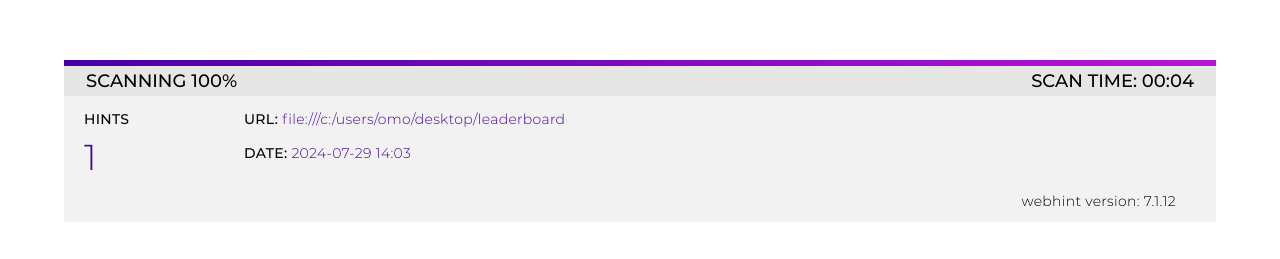
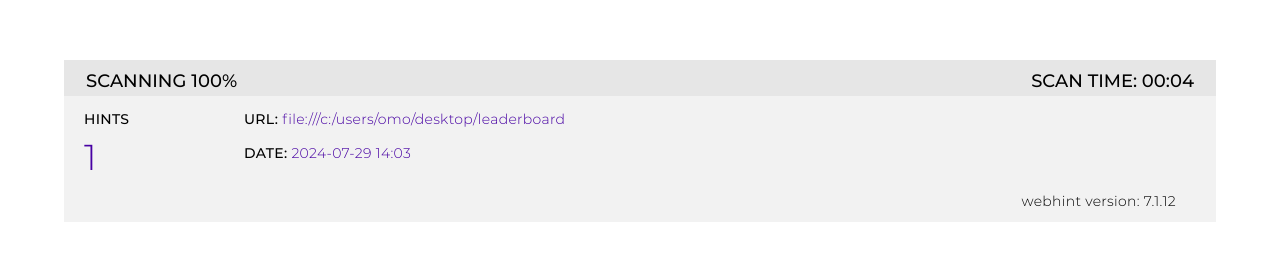
Before and after one commit to Charzy-1/leaderboard, a website built with webpack: page hint-report/file--C--Users-omo-Desktop-leaderboard.html in a window 1280 px wide. Shown: the top 259 px of the page. Built offline with nearby package versions, Linux system fonts and the light colour scheme.

Commit message:
corrected linter erros for css and html

```diff
--- a/hint-report/file--C--Users-omo-Desktop-leaderboard.html
+++ b/hint-report/file--C--Users-omo-Desktop-leaderboard.html
@@ -1332,7 +1332,7 @@ button {
     <div class="section container">
     <div class="scan-overview" data-id="1722261807718" id="main">
         <div class="scan-overview__status">
-            <div id="scan-percentage-bar" class="scan-overview__progress-bar end-animation" style="width: 100%"></div>
+            <div id="scan-percentage-bar" class="scan-overview__progress-bar end-animation"></div>
             <p>scanning <span id="scan-percentage">100%</span></p>
             <p class="scan-overview__scan-time">
                 scan time: <span id="scan-time">00:04</span>
```
Also changed, not shown: src/style.css (line endings or trailing spaces).
